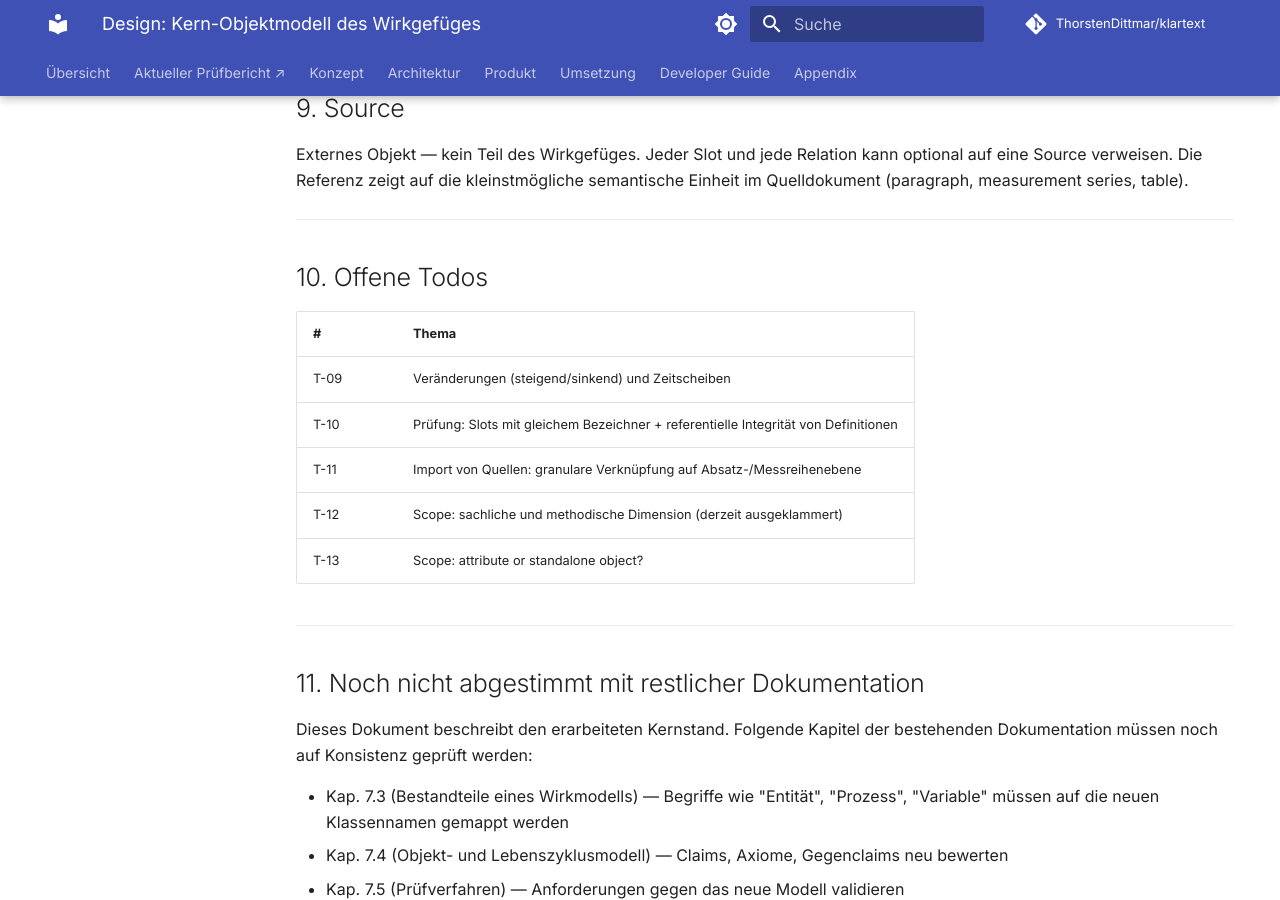
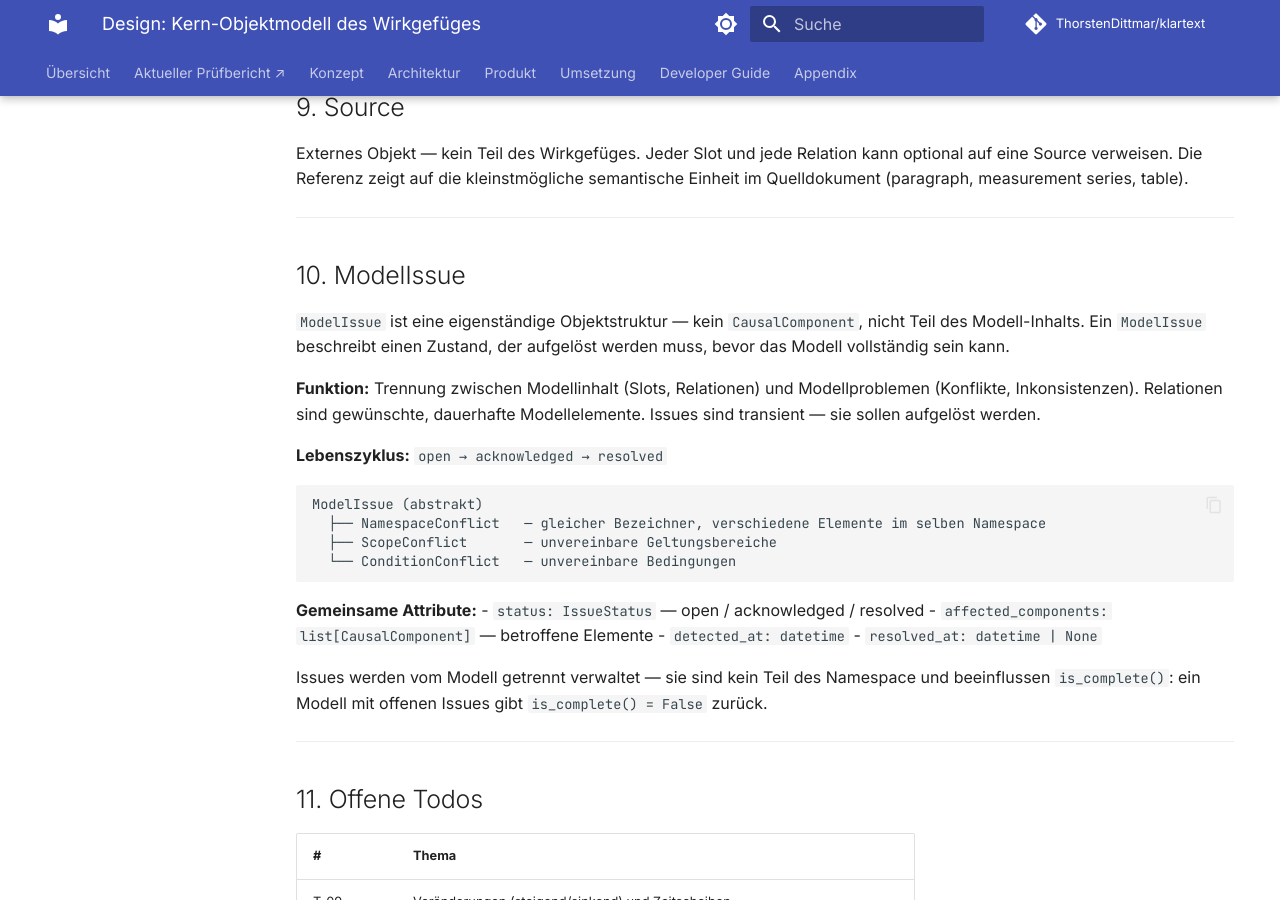
Before and after one commit to ThorstenDittmar/klartext, an MkDocs documentation site: the page built from docs/superpowers/specs/2026-06-01-causal-core-object-model-design.md, in a window 1280 px wide and 900 px high, scrolled down 9972 px. Built offline with MkDocs 1.6.1 and Material for MkDocs 9.7.7, drawn with Linux system fonts in a browser that asks for light colours; comment, search, counter and statistics services are not loaded; some of the changed text lies outside the part shown.

Commit message:
docs: ConflictRelation durch ModelIssue-Hierarchie ersetzen
ConflictRelation war kein gewünschtes Modellelement sondern ein
Auflösungszustand. ModelIssue als eigenständige Objektstruktur
(NamespaceConflict, ScopeConflict, ConditionConflict) mit Lebenszyklus
open→acknowledged→resolved. source_condition/target_effect zu
CausalRelation verschoben, Relation-Basisklasse bereinigt.

Co-Authored-By: Claude Sonnet 4.6 <noreply@anthropic.com>

````diff
--- a/docs/superpowers/specs/2026-06-01-causal-core-object-model-design.md
+++ b/docs/superpowers/specs/2026-06-01-causal-core-object-model-design.md
@@ -63,6 +62,11 @@ Außerhalb der CausalComponent-Hierarchie (keine Modellbausteine):
     ├── Precondition   — Bedingung die erfüllt sein muss (vor einem Übergang)
     └── Postcondition  — erwarteter Zustand nach einem Übergang
   Source        — externe Referenz, nicht Teil des Wirkgefüges
+
+ModelIssue (eigene Objektstruktur, kein CausalComponent):
+  ├── NamespaceConflict   — gleicher Bezeichner, verschiedene Elemente
+  ├── ScopeConflict       — unvereinbare Geltungsbereiche
+  └── ConditionConflict   — unvereinbare Bedingungen
 
 Hinweis: Precondition und Postcondition sind inhaltlich mit Zeitscheiben
 verknüpft und werden dort vollständig spezifiziert (T-09). Die Struktur
@@ -143,26 +147,23 @@ Subtyp von `Slot`. Repräsentiert einen Akteur (Organisation, Gruppe, Institutio
 Zustände einer Entity beschreiben Kapazität oder Status ("handlungsfähig", "aufgelöst"), keine Messwerte.
 
 ### Relation (abstrakt)
-Eine gerichtete Beziehung zwischen zwei (Slot + Zustand)-Paaren.
+Eine gerichtete Beziehung zwischen Modellelementen. Ist ein `CausalLeaf` — enthält selbst keine weiteren Komponenten. Subklassen definieren ihre eigenen Endpoint-Typen.
 
 **Zusätzliche Attribute** (über CausalComponent hinaus):
-- `source_condition: (Slot, Zustand)` — Quellbedingung
-- `target_effect: (Slot, Zustand)` — Zieleffekt
 - `reference: Source | None` — optionaler Verweis auf externes Quelldokument
 - `derivation_source: Relation | None` — Relation, aus der dieses Element abgeleitet wird (`None` wenn axiomatic oder incomplete)
 
 ### CausalRelation
-Spezialisiert `Relation`. Beschreibt einen gerichteten Wirkzusammenhang.
+Spezialisiert `Relation`. Beschreibt einen gerichteten Wirkzusammenhang zwischen zwei (Slot + Zustand)-Paaren.
 
 **Zusätzliche Attribute:**
+- `source_condition: tuple[Slot, Zustand]` — Quellbedingung
+- `target_effect: tuple[Slot, Zustand]` — Zieleffekt
 - `mechanism: str` — Wirkmechanismus
 - `polarity: Polarity` — positiv / negativ
 - `strength: float | None`
 - `uncertainty: float | None`
 - `preconditions: list[Precondition]`
-
-### ConflictRelation
-Spezialisiert `Relation`. Markiert expliziten Widerspruch zwischen zwei Elementen — z.B. zwei Slots mit gleichem Bezeichner aber verschiedenen Zuständen im selben Geltungsbereich.
 
 ### DefinitoryRelation
 Spezialisiert `Relation`. Beschreibt, wie ein Slot aus anderen Slots definiert oder berechnet wird. Grundlage für referentielle Integrität: alle Begriffe in einer Definition müssen selbst als Slots existieren.
@@ -299,8 +300,9 @@ def add(self, component: CausalComponent) -> None:
 > **Offener Punkt (T-18):** Vollständiges Scope-Verhalten beim add noch nicht spezifiziert. Ungeklärte Fragen: "nicht definiert" vs. "unendlich/universal"; wie trägt ein Element seinen Scope zum Container bei (Union, Schnittmenge, Liste, oder nächsthöhere Hierarchieebene)?
 
 **Fehlerbehandlung in der UI:**
-- `NamespaceCollisionError` → UI bietet an, eine `ConflictRelation` anzulegen
-- `ScopeConflictError` → UI bietet an, eine `ConflictRelation` anzulegen oder den Scope des Elements anzupassen
+- `NamespaceCollisionError` → UI erzeugt ein `NamespaceConflict`-Objekt, informiert den Autor
+- `ScopeConflictError` → UI erzeugt ein `ScopeConflict`-Objekt, informiert den Autor
+- `ConditionConflictError` → UI erzeugt ein `ConditionConflict`-Objekt, informiert den Autor
 
 ---
 
@@ -391,7 +393,32 @@ Externes Objekt — kein Teil des Wirkgefüges. Jeder Slot und jede Relation kan
 
 ---
 
-## 10. Offene Todos
+## 10. ModelIssue
+
+`ModelIssue` ist eine eigenständige Objektstruktur — kein `CausalComponent`, nicht Teil des Modell-Inhalts. Ein `ModelIssue` beschreibt einen Zustand, der aufgelöst werden muss, bevor das Modell vollständig sein kann.
+
+**Funktion:** Trennung zwischen Modellinhalt (Slots, Relationen) und Modellproblemen (Konflikte, Inkonsistenzen). Relationen sind gewünschte, dauerhafte Modellelemente. Issues sind transient — sie sollen aufgelöst werden.
+
+**Lebenszyklus:** `open → acknowledged → resolved`
+
+```
+ModelIssue (abstrakt)
+  ├── NamespaceConflict   — gleicher Bezeichner, verschiedene Elemente im selben Namespace
+  ├── ScopeConflict       — unvereinbare Geltungsbereiche
+  └── ConditionConflict   — unvereinbare Bedingungen
+```
+
+**Gemeinsame Attribute:**
+- `status: IssueStatus` — open / acknowledged / resolved
+- `affected_components: list[CausalComponent]` — betroffene Elemente
+- `detected_at: datetime`
+- `resolved_at: datetime | None`
+
+Issues werden vom Modell getrennt verwaltet — sie sind kein Teil des Namespace und beeinflussen `is_complete()`: ein Modell mit offenen Issues gibt `is_complete() = False` zurück.
+
+---
+
+## 11. Offene Todos
 
 | # | Thema |
 |---|---|
````
Also changed, not shown: other parts of docs/superpowers/specs/2026-06-01-causal-core-object-model-design.md (+0 -1 lines).
